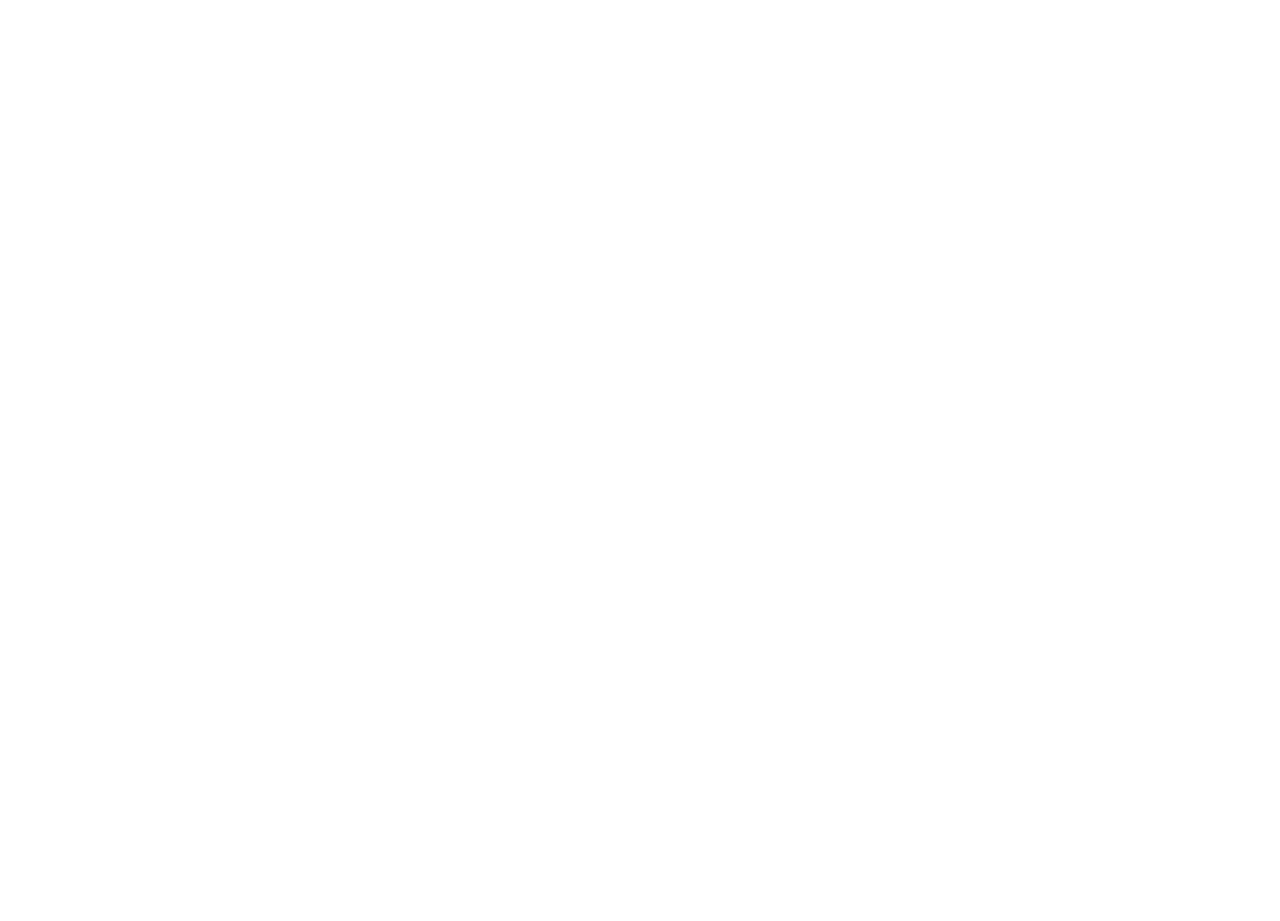
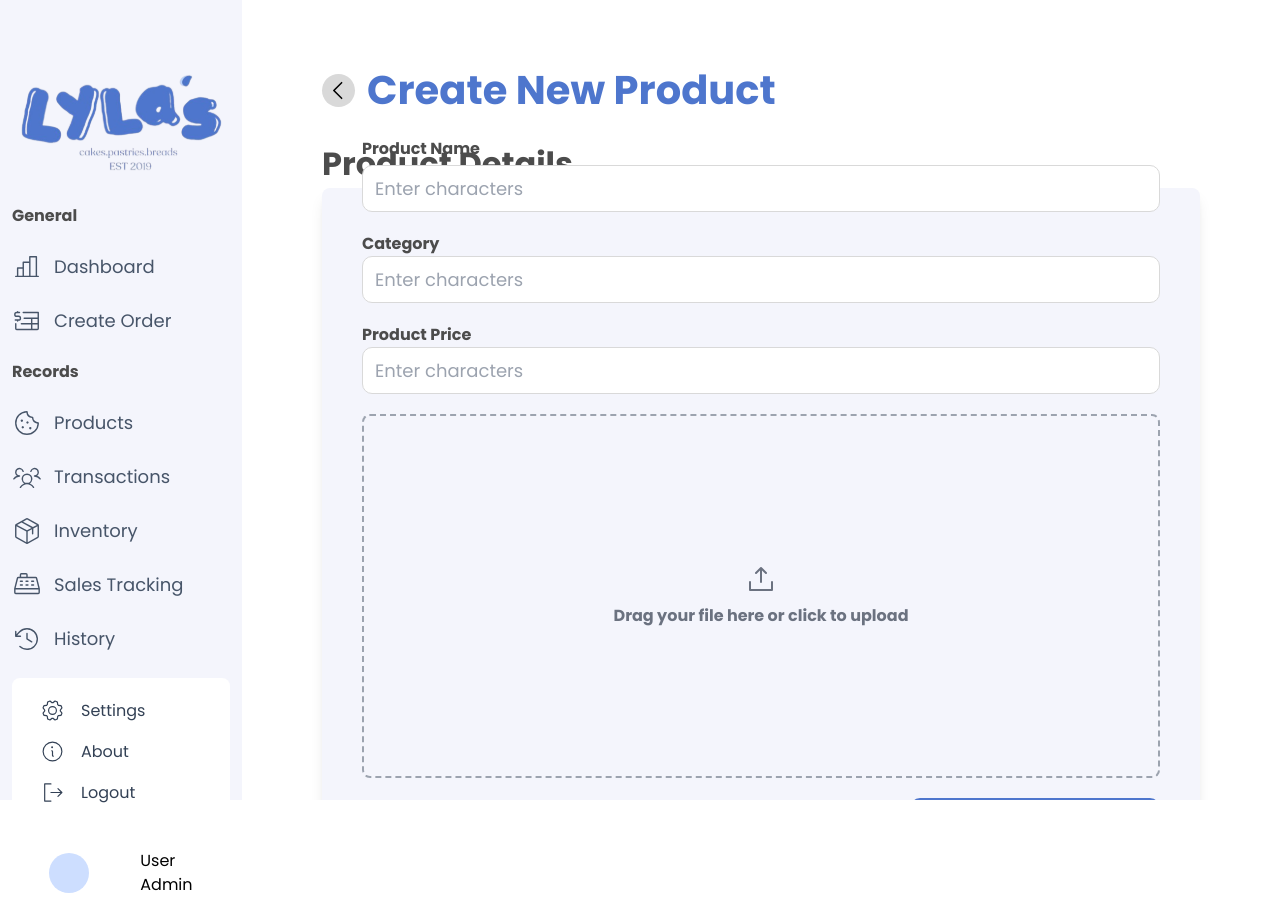
Before and after one commit to bernalesangela/bernalesangela-BERNALES-MACABENTA-MORDEN-WEBDEV_Final_Project, a React (Create React App) app: page /admin/products/new-product in a window 1280 px wide. Before the commit this address had no page. Before the commit the page ends 800 px from the top, so only its background shows below. Built offline with nearby package versions, Linux system fonts and the light colour scheme.

Commit message:
added create-order and new-products page

```diff
--- a/src/App.js
+++ b/src/App.js
@@ -1,8 +1,9 @@
 import { BrowserRouter as Router, Routes, Route } from "react-router-dom";
 import Dashboard from "./pages/admin/dashboard";
 import CreateOrder from "./pages/admin/create-order";
+import ProductsPage from "./pages/admin/products";
+import NewProduct from "./pages/admin/products/new-product";
 import { LoginPage } from "./pages/login";
-import ProductsPage from "./pages/admin/products";
 
 function App() {
   return (
@@ -11,6 +12,7 @@
         <Route path="/admin/dashboard" element={<Dashboard />} />
         <Route path="/admin/create-order" element={<CreateOrder />} />
         <Route path="/admin/products" element={<ProductsPage />} />
+        <Route path="/admin/products/new-product" element={<NewProduct />} />
         <Route path="/login/" element={<LoginPage />} />
       </Routes>
     </Router>
--- a/src/index.css
+++ b/src/index.css
@@ -74,3 +74,8 @@
   font-weight: medium;
   color: #777;
 }
+
+label {
+  color: #4c4c4c;
+  font-weight: bold;
+}
--- a/src/pages/admin/create-order/index.js
+++ b/src/pages/admin/create-order/index.js
@@ -123,7 +123,7 @@
 
             {/* Checkout Button Aligned to Bottom */}
             <div className="mt-auto flex justify-center">
-              <button className="bg-blue-500 text-white px-4 py-2 rounded-lg shadow-md hover:bg-blue-600">
+              <button className=" text-white px-4 py-2 rounded-lg shadow-md hover:bg-blue-600">
                 Checkout
               </button>
             </div>
--- /dev/null
+++ b/src/pages/admin/products/new-product/index.js
@@ -0,0 +1,75 @@
+import React from "react";
+import Layout from "../../layout";
+import { CaretLeft } from "@phosphor-icons/react";
+import { UploadSimple } from "@phosphor-icons/react";
+import { useState } from "react";
+
+const NewProduct = () => {
+  const [fileName, setFileName] = useState("");
+
+  const handleFileChange = (event) => {
+    const file = event.target.files?.[0];
+    setFileName(file ? file.name : "");
+  };
+  return (
+    <Layout>
+      <section className="h-full flex flex-col">
+        <div className="w-full flex items-center gap-3">
+          <div className="bg-lightGray p-1 rounded-full hover:scale-110 transition-all duration-150 hover:cursor-pointer">
+            <CaretLeft size={25} />
+          </div>
+          <h1 className="text-blueSerenity py-5">Create New Product</h1>
+        </div>
+
+        <h2 className="text-darkerGray">Product Details</h2>
+        <div className="bg-solidWhite flex rounded-lg shadow-lg p-10  h-full flex-col gap-5 last:justify-end">
+          <div className="w-full flex flex-col gap-1">
+            <label>Product Name</label>
+            <input
+              placeholder="Enter characters"
+              className="w-full text-left pl-3"
+            />
+          </div>
+
+          <div className="w-full flex flex-col">
+            <label>Category</label>
+            <input
+              placeholder="Enter characters"
+              className="w-full text-left pl-3"
+            />
+          </div>
+
+          <div className="w-full flex flex-col">
+            <label>Product Price</label>
+            <input
+              placeholder="Enter characters"
+              className="w-full text-left pl-3"
+            />
+          </div>
+
+          <div className="w-full flex flex-col items-center border-2 border-dashed border-gray-400 p-5 rounded-lg cursor-pointer h-full">
+            <label
+              htmlFor="file-upload"
+              className="w-full h-[20rem] flex flex-col items-center justify-center text-gray-500 hover:text-gray-700 transition"
+            >
+              <UploadSimple size={32} className="mb-2" />
+              {fileName ? fileName : "Drag your file here or click to upload"}
+            </label>
+            <input
+              id="file-upload"
+              type="file"
+              className="hidden"
+              onChange={handleFileChange}
+            />
+          </div>
+
+          <div className="w-full justify-end flex h-full mt-auto">
+            <button className="self-end">Submit</button>
+          </div>
+        </div>
+      </section>
+    </Layout>
+  );
+};
+
+export default NewProduct;
```
